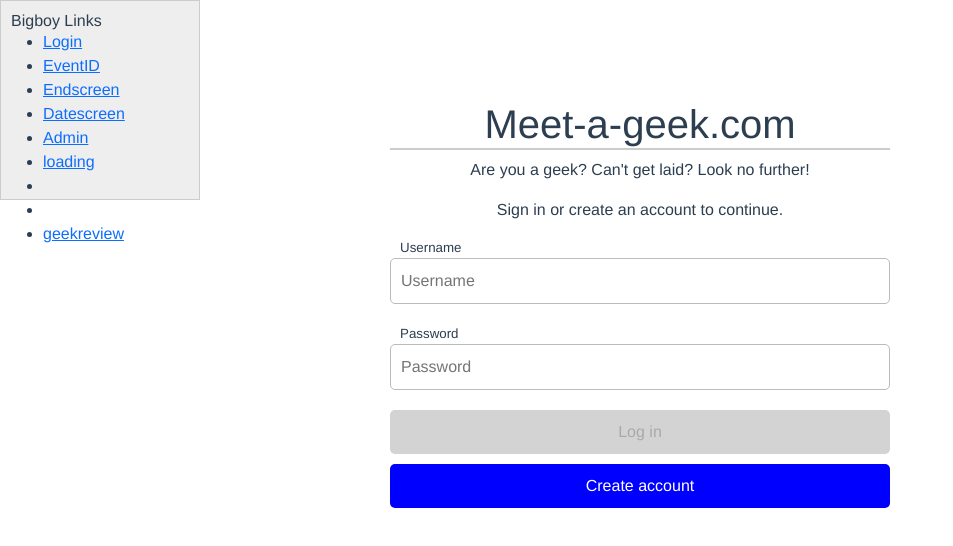
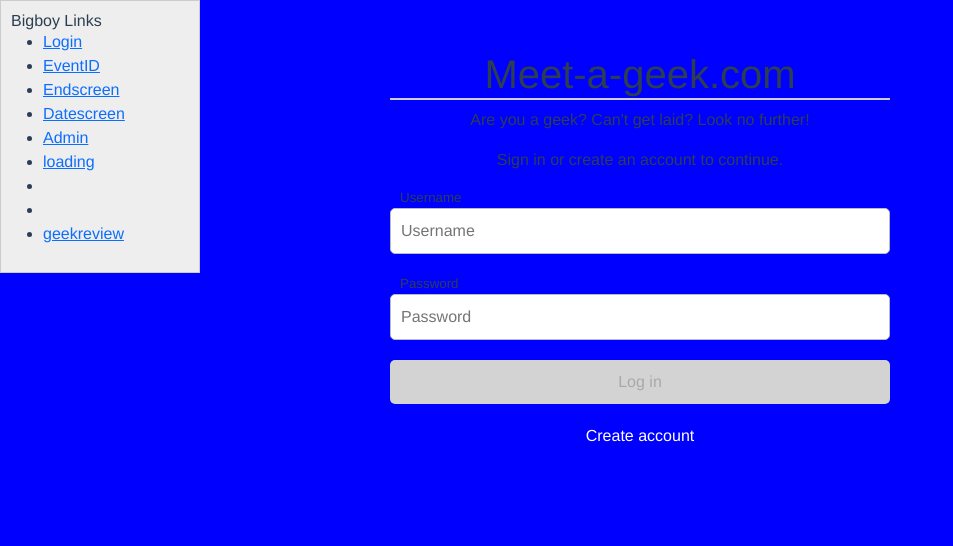
Before and after one commit to viktorhul/meet-a-geek, a Vue app: page / in a window 1280 px wide. Shown: the top 546 px of the page, without its empty margins (0-953 px from the left). Built offline with nearby package versions, Linux system fonts and the light colour scheme.

Commit message:
background wow IMPOSSIBru

```diff
--- a/public/index.html
+++ b/public/index.html
@@ -1,17 +1,30 @@
 <!DOCTYPE html>
 <html lang="">
+
 <head>
   <meta charset="utf-8">
   <meta http-equiv="X-UA-Compatible" content="IE=edge">
   <meta name="viewport" content="width=device-width,initial-scale=1.0">
   <link rel="icon" href="<%= BASE_URL %>favicon.ico">
-    <title><%= htmlWebpackPlugin.options.title %></title>
+  <title>
+    <%= htmlWebpackPlugin.options.title %>
+  </title>
+  <style>
+    html,
+    body {
+      width: 100%;
+      mein-height: 100vh;
+    }
+  </style>
 </head>
+
 <body>
   <noscript>
-      <strong>We're sorry but <%= htmlWebpackPlugin.options.title %> doesn't work properly without JavaScript enabled. Please enable it to continue.</strong>
+    <strong>We're sorry but <%= htmlWebpackPlugin.options.title %> doesn't work properly without JavaScript enabled.
+        Please enable it to continue.</strong>
   </noscript>
   <div id="app"></div>
   <!-- built files will be auto injected -->
 </body>
+
 </html>
--- a/src/App.vue
+++ b/src/App.vue
@@ -12,10 +12,11 @@
         <li><router-link to=""></router-link></li>
         <li><router-link to=""></router-link></li>
         <li><router-link to="geekreview">geekreview</router-link></li>
-
       </ul>
     </div>
-    <router-view />
+    <div id="viewport">
+      <router-view />
+    </div>
   </div>
 </template>
 
@@ -23,7 +24,7 @@
 .devBox {
   position: absolute;
   width: 200px;
-  height: 200px;
+  min-height: 200px;
   border: 1px solid #ccc;
   background-color: #eee;
   top: 0;
@@ -45,16 +46,21 @@
 html,
 body {
   margin: 0;
+  background-color: blue;
 }
 
 #app {
+  background-color: blue;
   font-family: Avenir, Helvetica, Arial, sans-serif;
   -webkit-font-smoothing: antialiased;
   -moz-osx-font-smoothing: grayscale;
   text-align: center;
   color: #2c3e50;
+}
+
+#viewport {
+  margin: 0 auto;
   width: 500px;
-  margin: 50px auto;
 }
 
 #nav {
```
Lines whose indentation alone changed are shown as unchanged.
